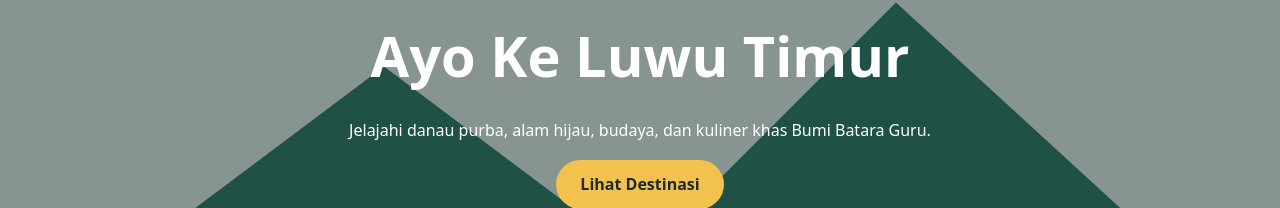
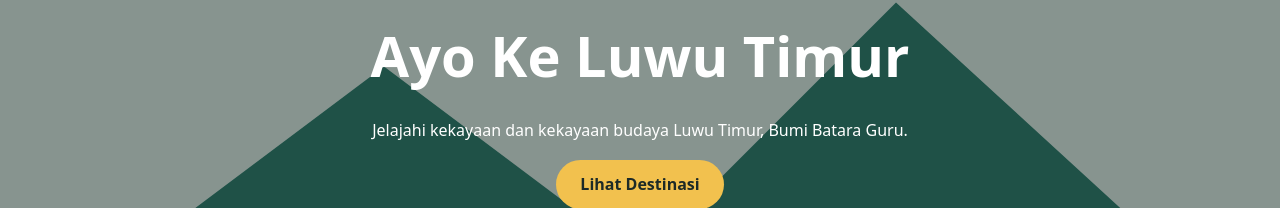
Before and after one commit to telemaptika-lutim/ayokelutim, a plain HTML site: page index.html in a window 1280 px wide. Shown: the part 160-368 px from the top of the page. Drawn offline with Linux system fonts and the light colour scheme.

Commit message:
feat: ubah tagline beranda

```diff
--- a/index.html
+++ b/index.html
@@ -27,7 +27,7 @@
     <section class="hero">
       <div class="container">
         <h1>Ayo Ke Luwu Timur</h1>
-        <p>Jelajahi danau purba, alam hijau, budaya, dan kuliner khas Bumi Batara Guru.</p>
+        <p>Jelajahi kekayaan dan kekayaan budaya Luwu Timur, Bumi Batara Guru.</p>
         <a class="btn" href="destinasi.html">Lihat Destinasi</a>
       </div>
     </section>
```
